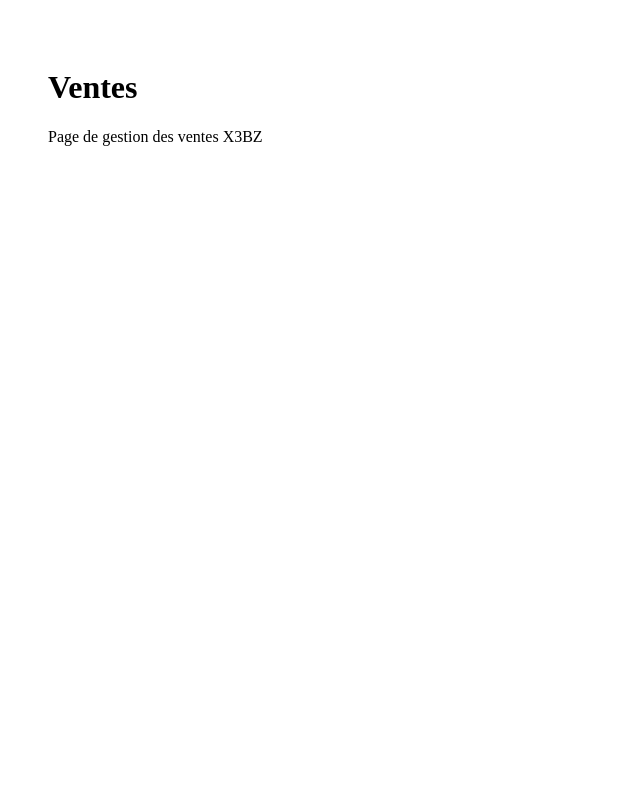
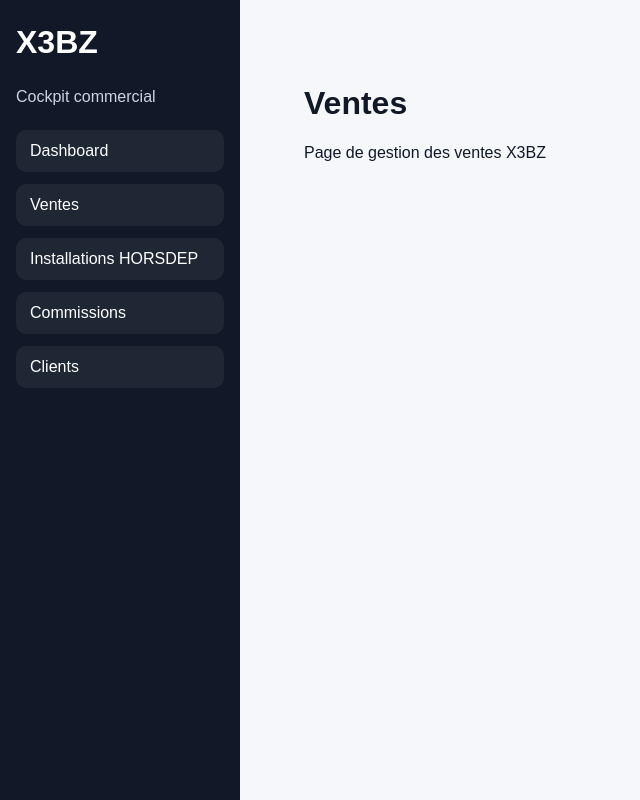
Before and after one commit to bargaouitarek-gif/X3BZ, a Next.js app: page / in a window 1280 px wide. Shown: the whole page, without its empty margins (0-640 px from the left). Built offline with nearby package versions, Linux system fonts and the light colour scheme.

Commit message:
Refactor RootLayout with metadata and improved styles

```diff
--- a/app/layout.tsx
+++ b/app/layout.tsx
@@ -1,7 +1,99 @@
-export default function RootLayout({ children }: { children: React.ReactNode }) {
+import type { Metadata } from "next";
+import Link from "next/link";
+
+export const metadata: Metadata = {
+  title: "X3BZ",
+  description: "Cockpit commercial X3BZ",
+};
+
+export default function RootLayout({
+  children,
+}: Readonly<{
+  children: React.ReactNode;
+}>) {
   return (
-    <html lang="en">
-      <body>{children}</body>
+    <html lang="fr">
+      <body
+        style={{
+          margin: 0,
+          fontFamily: "Arial, sans-serif",
+          background: "#f5f7fb",
+          color: "#111827",
+        }}
+      >
+        <div
+          style={{
+            minHeight: "100vh",
+            display: "flex",
+            flexDirection: "row",
+          }}
+        >
+          <aside
+            style={{
+              width: "240px",
+              background: "#111827",
+              color: "white",
+              padding: "24px 16px",
+              boxSizing: "border-box",
+            }}
+          >
+            <h1 style={{ marginTop: 0, fontSize: "32px" }}>X3BZ</h1>
+            <p style={{ color: "#cbd5e1", marginBottom: "24px" }}>
+              Cockpit commercial
+            </p>
+
+            <nav
+              style={{
+                display: "flex",
+                flexDirection: "column",
+                gap: "12px",
+              }}
+            >
+              <MenuLink href="/">Dashboard</MenuLink>
+              <MenuLink href="/ventes">Ventes</MenuLink>
+              <MenuLink href="/installations-horsdep">
+                Installations HORSDEP
+              </MenuLink>
+              <MenuLink href="/commissions">Commissions</MenuLink>
+              <MenuLink href="/clients">Clients</MenuLink>
+            </nav>
+          </aside>
+
+          <main
+            style={{
+              flex: 1,
+              padding: "24px",
+              boxSizing: "border-box",
+            }}
+          >
+            {children}
+          </main>
+        </div>
+      </body>
     </html>
   );
 }
+
+function MenuLink({
+  href,
+  children,
+}: {
+  href: string;
+  children: React.ReactNode;
+}) {
+  return (
+    <Link
+      href={href}
+      style={{
+        display: "block",
+        padding: "12px 14px",
+        borderRadius: "10px",
+        textDecoration: "none",
+        color: "white",
+        background: "rgba(255,255,255,0.06)",
+      }}
+    >
+      {children}
+    </Link>
+  );
+}
```
